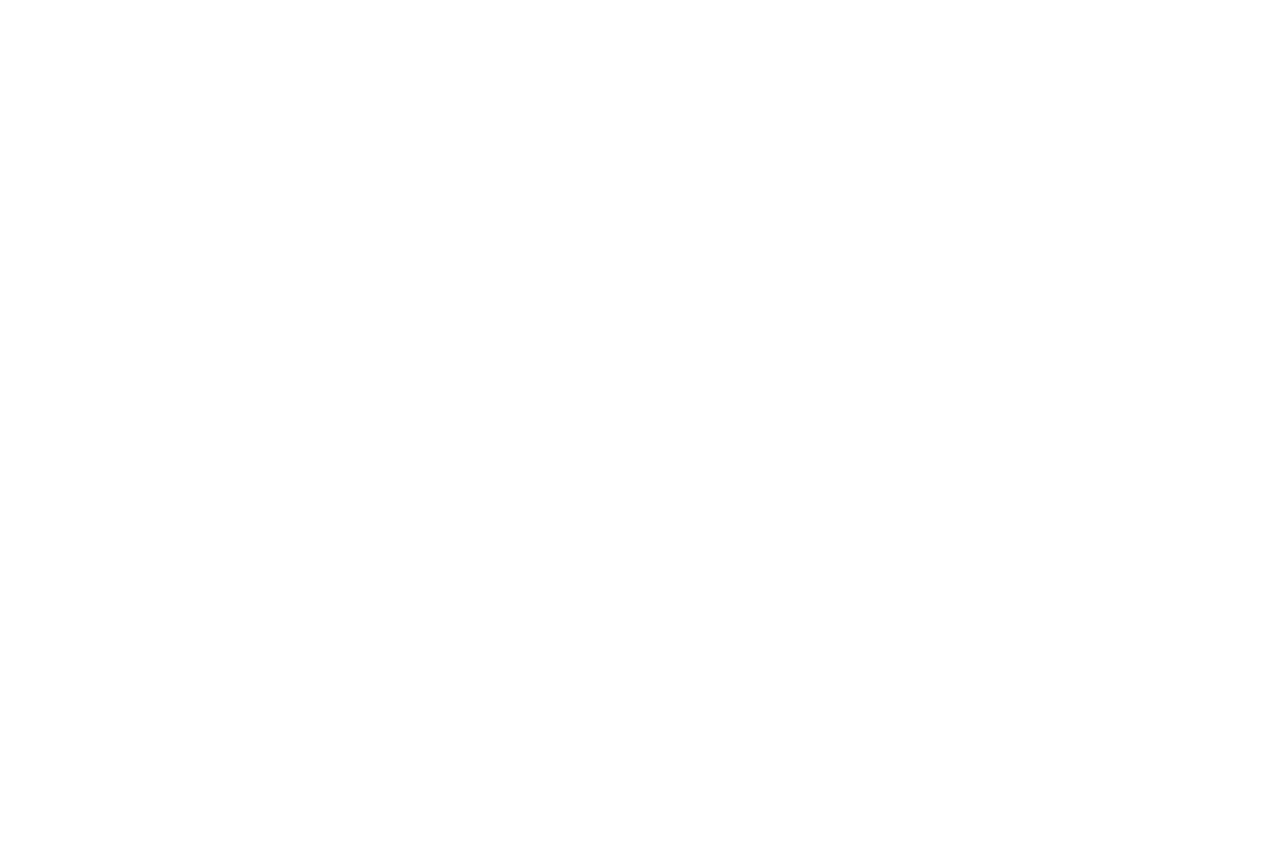
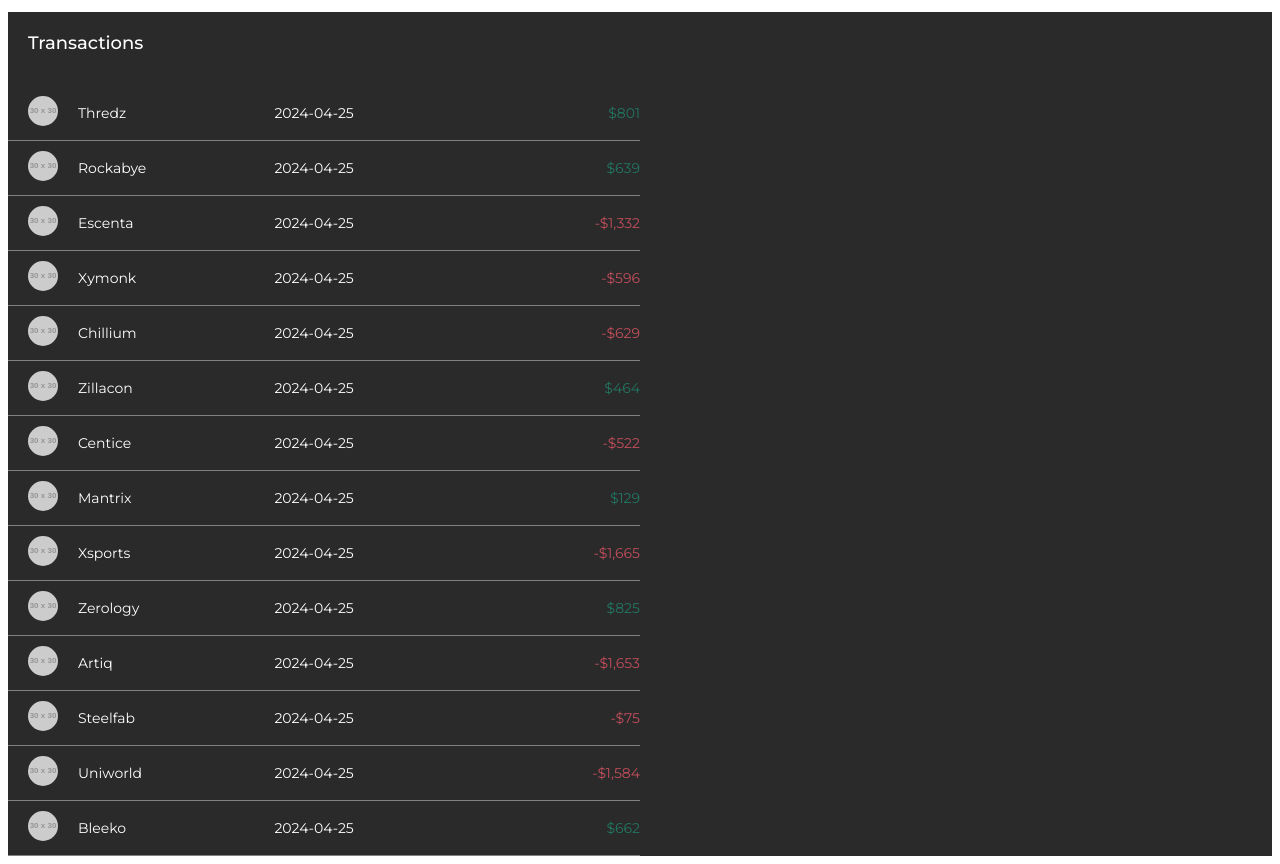
Before and after one commit to LauraCaa/basic_react, a Next.js app: page / in a window 1280 px wide. Before the commit the page ends 800 px from the top, so only its background shows below. Built offline with nearby package versions, Linux system fonts and the light colour scheme.

Commit message:
feat: 3-interview try

```diff
--- /dev/null
+++ b/src/assets/table.css
@@ -0,0 +1,39 @@
+@import url('https://fonts.googleapis.com/css2?family=Montserrat:ital,wght@0,100..900;1,100..900&display=swap');
+.main-style{
+    background-color: #2b2a2b ;
+    color: white;
+    font-family: "Montserrat", sans-serif ;
+    font-size: 14px;
+}
+h1{
+    font-size: 18px;
+    font-weight: 450;
+    padding: 20px;
+}
+table{
+    width: 50%
+}
+table, td{
+    border-collapse: collapse;
+}
+td{
+    padding: 10px 0px;
+    border-bottom: 1px solid gray;
+}
+img{
+    border-radius: 50px;
+}
+.img-td{
+    width: 50px;
+    padding-left: 20px;
+}
+
+.align-text-right{
+    text-align: right;
+}
+.green-text{
+    color: #217761;
+}
+.red-text{
+    color:#c14e5b;
+}
--- /dev/null
+++ b/src/components/table.js
@@ -0,0 +1,24 @@
+import "@/assets/table.css"
+import TransactionData from "@/utilis/transaction.json"
+export default function Table() {
+    console.log(TransactionData)
+    return(
+        <div className="main-style">
+        <h1>Transactions</h1>
+        <table>
+            <tbody>
+                {TransactionData.transactions.map((transaction, index) => (
+                <tr key={index}>
+                    <td className="img-td">
+                        <img src={transaction.image} alt="user-photo"/>
+                    </td>
+                    <td>{transaction.name}</td>
+                    <td className="align-text-center">{transaction.createdAt}</td>
+                    <td className={`align-text-right ${transaction.amount.indexOf("-") !== -1 ? "red-text": "green-text"}`}>{transaction.amount}</td>
+                </tr>
+                ))}
+            </tbody>
+        </table>
+        </div>
+    )
+}
--- a/src/pages/index.js
+++ b/src/pages/index.js
@@ -1,5 +1,6 @@
+import Table from "@/components/table"
 export default function Index() {
     return(
-        <></>
+        <Table></Table>
     )
 }
--- /dev/null
+++ b/src/utilis/transaction.json
@@ -0,0 +1,102 @@
+{
+  "transactions": [
+    {
+      "id": "66353818d9638f49bed0c913",
+      "name": "Thredz",
+      "image": "https://via.placeholder.com/30",
+      "amount": "$801",
+      "createdAt": "2024-04-25"
+    },
+    {
+      "id": "663538183d3dc006cc5db20b",
+      "name": "Rockabye",
+      "image": "https://via.placeholder.com/30",
+      "amount": "$639",
+      "createdAt": "2024-04-25"
+    },
+    {
+      "id": "663538183134ec6477415971",
+      "name": "Escenta",
+      "image": "https://via.placeholder.com/30",
+      "amount": "-$1,332",
+      "createdAt": "2024-04-25"
+    },
+    {
+      "id": "6635381842b9226fa5a5afd2",
+      "name": "Xymonk",
+      "image": "https://via.placeholder.com/30",
+      "amount": "-$596",
+      "createdAt": "2024-04-25"
+    },
+    {
+      "id": "66353818572de192db55880a",
+      "name": "Chillium",
+      "image": "https://via.placeholder.com/30",
+      "amount": "-$629",
+      "createdAt": "2024-04-25"
+    },
+    {
+      "id": "6635381811964dc8f4effd09",
+      "name": "Zillacon",
+      "image": "https://via.placeholder.com/30",
+      "amount": "$464",
+      "createdAt": "2024-04-25"
+    },
+    {
+      "id": "663538183bc524b9ea0ab228",
+      "name": "Centice",
+      "image": "https://via.placeholder.com/30",
+      "amount": "-$522",
+      "createdAt": "2024-04-25"
+    },
+    {
+      "id": "663538188985153b5db987d0",
+      "name": "Mantrix",
+      "image": "https://via.placeholder.com/30",
+      "amount": "$129",
+      "createdAt": "2024-04-25"
+    },
+    {
+      "id": "663538189d893b9d615131f7",
+      "name": "Xsports",
+      "image": "https://via.placeholder.com/30",
+      "amount": "-$1,665",
+      "createdAt": "2024-04-25"
+    },
+    {
+      "id": "663538187dffd83b5adfcd95",
+      "name": "Zerology",
+      "image": "https://via.placeholder.com/30",
+      "amount": "$825",
+      "createdAt": "2024-04-25"
+    },
+    {
+      "id": "663538181ecba1994b112249",
+      "name": "Artiq",
+      "image": "https://via.placeholder.com/30",
+      "amount": "-$1,653",
+      "createdAt": "2024-04-25"
+    },
+    {
+      "id": "663538180a3812b4d8c077d3",
+      "name": "Steelfab",
+      "image": "https://via.placeholder.com/30",
+      "amount": "-$75",
+      "createdAt": "2024-04-25"
+    },
+    {
+      "id": "66353818d72decb2500cd730",
+      "name": "Uniworld",
+      "image": "https://via.placeholder.com/30",
+      "amount": "-$1,584",
+      "createdAt": "2024-04-25"
+    },
+    {
+      "id": "663538188a45a64862c596f0",
+      "name": "Bleeko",
+      "image": "https://via.placeholder.com/30",
+      "amount": "$662",
+      "createdAt": "2024-04-25"
+    }
+  ]
+}
```
